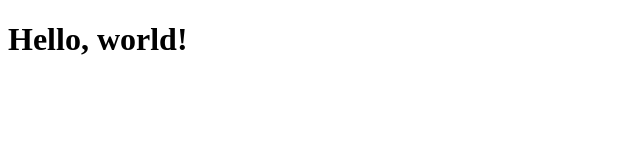
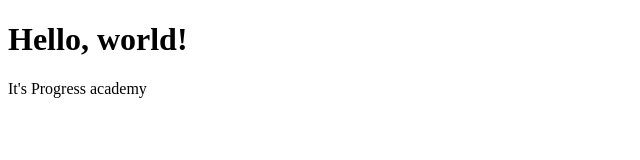
Before and after one commit to kerey/sample, a plain HTML site: page index.html in a window 1280 px wide. Shown: the whole page, without its empty margins (0-640 px from the left). Drawn offline with Linux system fonts and the light colour scheme.

Commit message:
add: description in main html

```diff
--- a/index.html
+++ b/index.html
@@ -9,5 +9,6 @@
 </head>
 <body>
     <h1>Hello, world!</h1>
+    <p>It's Progress academy</p>
 </body>
 </html>
```
